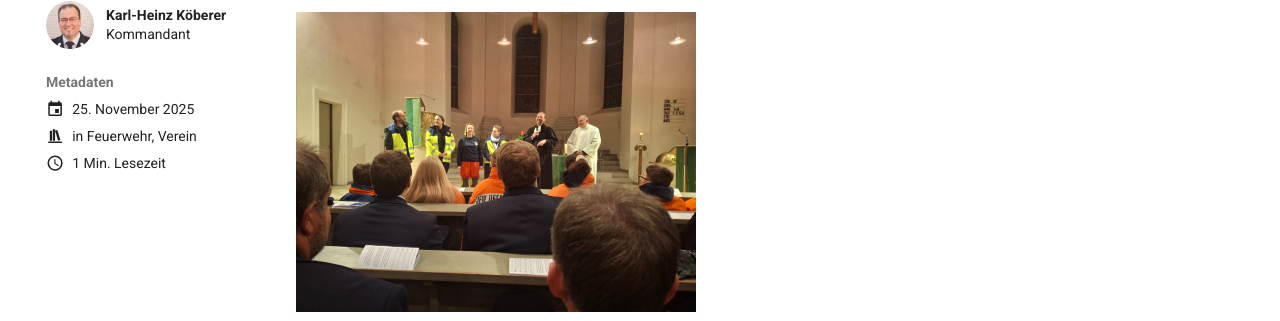
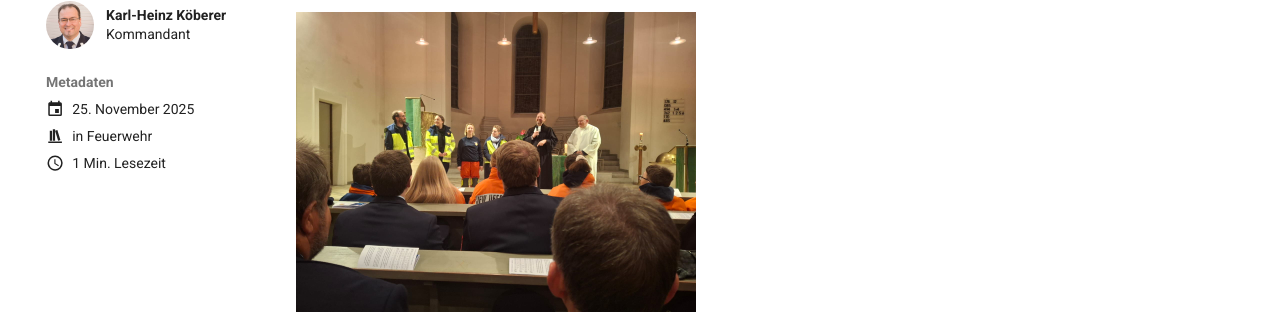
Before and after one commit to FFW-Baudenbach/Homepage, an MkDocs documentation site: the page built from docs/posts/20251125.md, in a window 1280 px wide. Shown: the part 216-537 px from the top of the page. Built offline with MkDocs 1.6.1 and Material for MkDocs 9.7.7, drawn with Linux system fonts in a browser that asks for light colours; plug-ins that fetch from the network failed and are left out.

```diff
--- a/docs/posts/20251125.md
+++ b/docs/posts/20251125.md
@@ -4,7 +4,6 @@
 date: 2025-11-25
 categories:
   - Feuerwehr
-  - Verein
 ---
 
 # Einführung Notfallseelsorger Pfarrer Detzel
```
